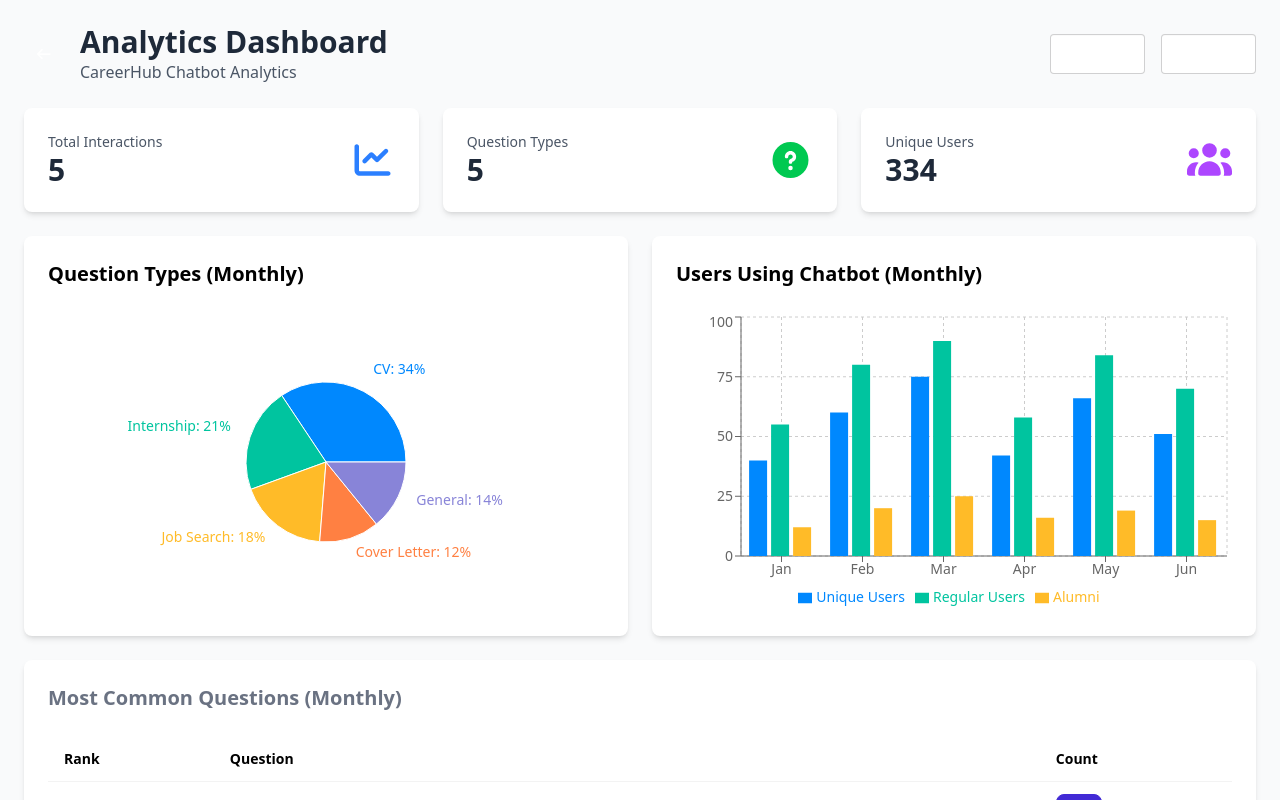
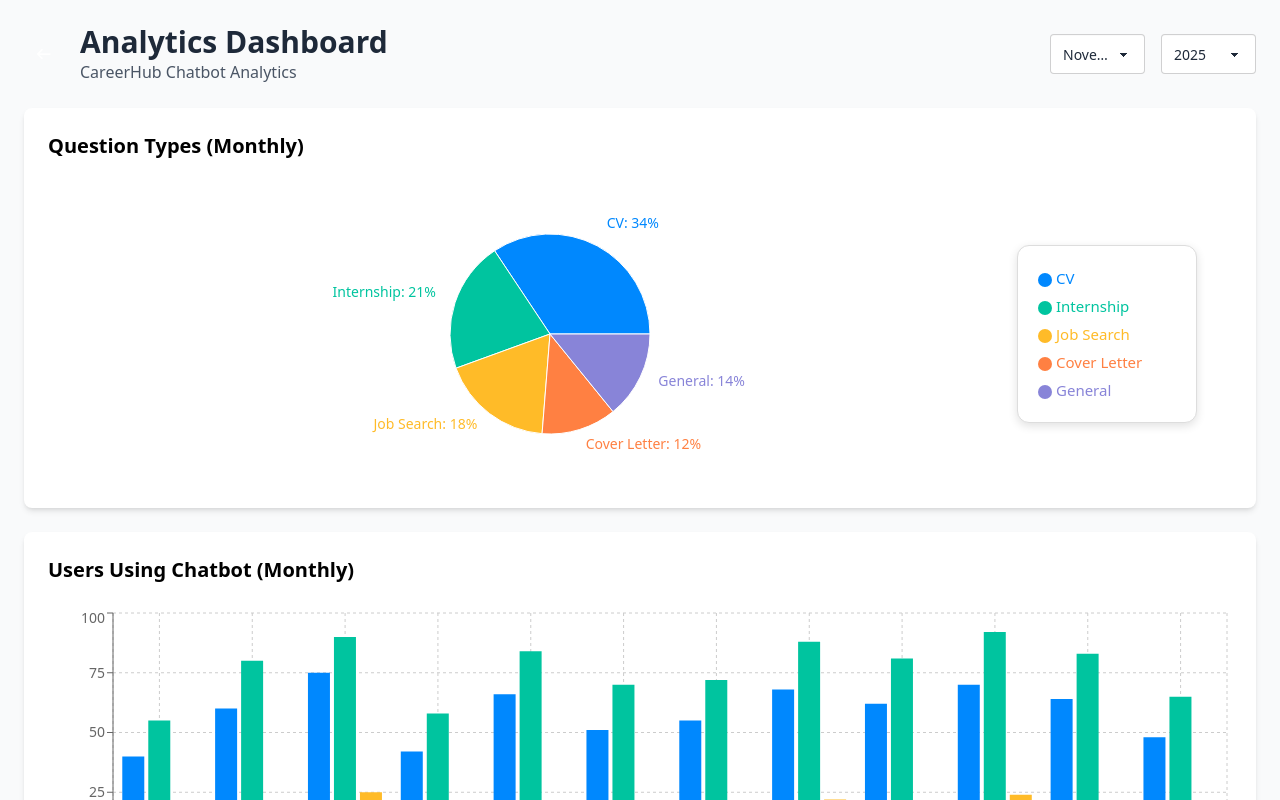
Before and after one commit to KhanhDo2604/Waikato-Career-Assistant---Intelligent-CareerHub-Chatbot, a React (Vite) app in the folder apps/chatbot_interface/: page /admin in a window 1280 px wide. Shown: the top 800 px of the page. Built offline with nearby package versions, Linux system fonts and the light colour scheme.

Commit message:
Update dashboard UI: improved charts, selectors, and layout styling

```diff
--- a/apps/chatbot_interface/src/page/dashboard/index.tsx
+++ b/apps/chatbot_interface/src/page/dashboard/index.tsx
@@ -42,6 +42,12 @@ const mockUserCounts: MonthlyUserCount[] = [
     { month: 'Apr', uniqueUsers: 42, users: 58, alumni: 16, total: 116 },
     { month: 'May', uniqueUsers: 66, users: 84, alumni: 19, total: 169 },
     { month: 'Jun', uniqueUsers: 51, users: 70, alumni: 15, total: 136 },
+    { month: 'Jul', uniqueUsers: 55, users: 72, alumni: 17, total: 144 },
+    { month: 'Aug', uniqueUsers: 68, users: 88, alumni: 22, total: 178 },
+    { month: 'Sep', uniqueUsers: 62, users: 81, alumni: 19, total: 162 },
+    { month: 'Oct', uniqueUsers: 70, users: 92, alumni: 24, total: 186 },
+    { month: 'Nov', uniqueUsers: 64, users: 83, alumni: 20, total: 167 },
+    { month: 'Dec', uniqueUsers: 48, users: 65, alumni: 14, total: 127 },
 ];
 
 const mockInteractions: Interaction[] = [
@@ -175,7 +181,7 @@ function Dashboard() {
                 {/* Header */}
                 <div className="mb-6 flex items-center justify-between">
                     <div className="flex items-center gap-4">
-                        <button onClick={() => navigate('/')} className="btn btn-ghost btn-circle">
+                        <button onClick={() => navigate('/')} className="btn btn-ghost btn-circle" title="Go back">
                             <FontAwesomeIcon icon={faArrowLeft} />
                         </button>
                         <div>
@@ -183,28 +189,39 @@ function Dashboard() {
                             <p className="text-gray-600">CareerHub Chatbot Analytics</p>
                         </div>
                     </div>
+                    {/* Drop downs */}
                     <div className="flex gap-4">
+                        {/* For Selecting the months */}
                         <select
-                            className="select select-bordered"
-                            value={selectedMonth ?? ''}
-                            onChange={(e) => setSelectedMonth(e.target.value ? parseInt(e.target.value) : undefined)}
+                            className="select select-bordered text-gray-800"
+                            value={selectedMonth === undefined ? 'all'
+                                : String(selectedMonth)}
+                            onChange={(e) => {
+                                const value = e.target.value;
+                                setSelectedMonth(
+                                    value === 'all'
+                                        ? undefined
+                                        : parseInt(value, 10)
+                                );
+                            }}
                             title="Select a month"
                         >
-                            <option value="">All Months</option>
+                            <option value="all">All Months</option>
                             {months.map((month, index) => (
-                                <option key={index} value={index}>
+                                <option key={index} value={String(index)}>
                                     {month}
                                 </option>
                             ))}
                         </select>
+                        {/* Year Selector */}
                         <select
-                            className="select select-bordered"
-                            value={selectedYear}
-                            onChange={(e) => setSelectedYear(parseInt(e.target.value))}
+                            className="select select-bordered text-gray-800"
+                            value={String(selectedYear)}
+                            onChange={(e) => setSelectedYear(parseInt(e.target.value, 10))}
                             title="Select a year"
                         >
-                            {Array.from({ length: 5 }, (_, i) => new Date().getFullYear() - i).map((year) => (
-                                <option key={year} value={year}>
+                            {Array.from({ length: 10 }, (_, i) => new Date().getFullYear() + i).map((year) => (
+                                <option key={year} value={String(year)}>
                                     {year}
                                 </option>
                             ))}
@@ -212,7 +229,7 @@ function Dashboard() {
                     </div>
                 </div>
 
-                {/* Stats Cards */}
+                {/* Stats Cards
                 <div className="grid grid-cols-1 md:grid-cols-3 gap-6 mb-6">
                     <div className="card bg-white shadow-md">
                         <div className="card-body">
@@ -257,15 +274,15 @@ function Dashboard() {
                             </div>
                         </div>
                     </div>
-                </div>
+                </div> */}
 
                 {/* Charts Grid */}
-                <div className="grid grid-cols-1 lg:grid-cols-2 gap-6 mb-6 text-black">
+                <div className="grid grid-cols-1 gap-6 mb-6 text-black">
                     {/* Question Types Chart */}
                     <div className="card bg-white shadow-md">
                         <div className="card-body">
                             <h2 className="card-title text-xl mb-4">Question Types (Monthly)</h2>
-                            {questionTypesData.length > 0 ? (
+                            <div className="w-full flex justify-center">
                                 <ResponsiveContainer width="100%" height={300}>
                                     <PieChart>
                                         <Pie
@@ -274,7 +291,7 @@ function Dashboard() {
                                             cy="50%"
                                             labelLine={false}
                                             label={({ name, percent }) => `${name}: ${(percent * 100).toFixed(0)}%`}
-                                            outerRadius={80}
+                                            outerRadius={100}
                                             fill="#8884d8"
                                             dataKey="value"
                                         >
@@ -282,14 +299,26 @@ function Dashboard() {
                                                 <Cell key={`cell-${index}`} fill={COLORS[index % COLORS.length]} />
                                             ))}
                                         </Pie>
-                                        <Tooltip />
-                                    </PieChart>
+                                            <Tooltip />
+                                            <Legend
+                layout="vertical"
+                verticalAlign="middle"
+                align="right"
+                wrapperStyle={{
+                    width: '180px',
+                    padding: '18px 20px',
+                    border: '1px solid #ddd',
+                    borderRadius: '12px',
+                    backgroundColor: '#ffffff',
+                    boxShadow: '0 3px 10px rgba(0,0,0,0.12)',
+                    fontSize: '15px',
+                    lineHeight: '28px',
+                    marginRight: '30px',
+                }}
+            />
+                                </PieChart>
                                 </ResponsiveContainer>
-                            ) : (
-                                <div className="h-300 flex items-center justify-center text-gray-500">
-                                    No data available for selected period
-                                </div>
-                            )}
+                            </div>
                         </div>
                     </div>
 
```
